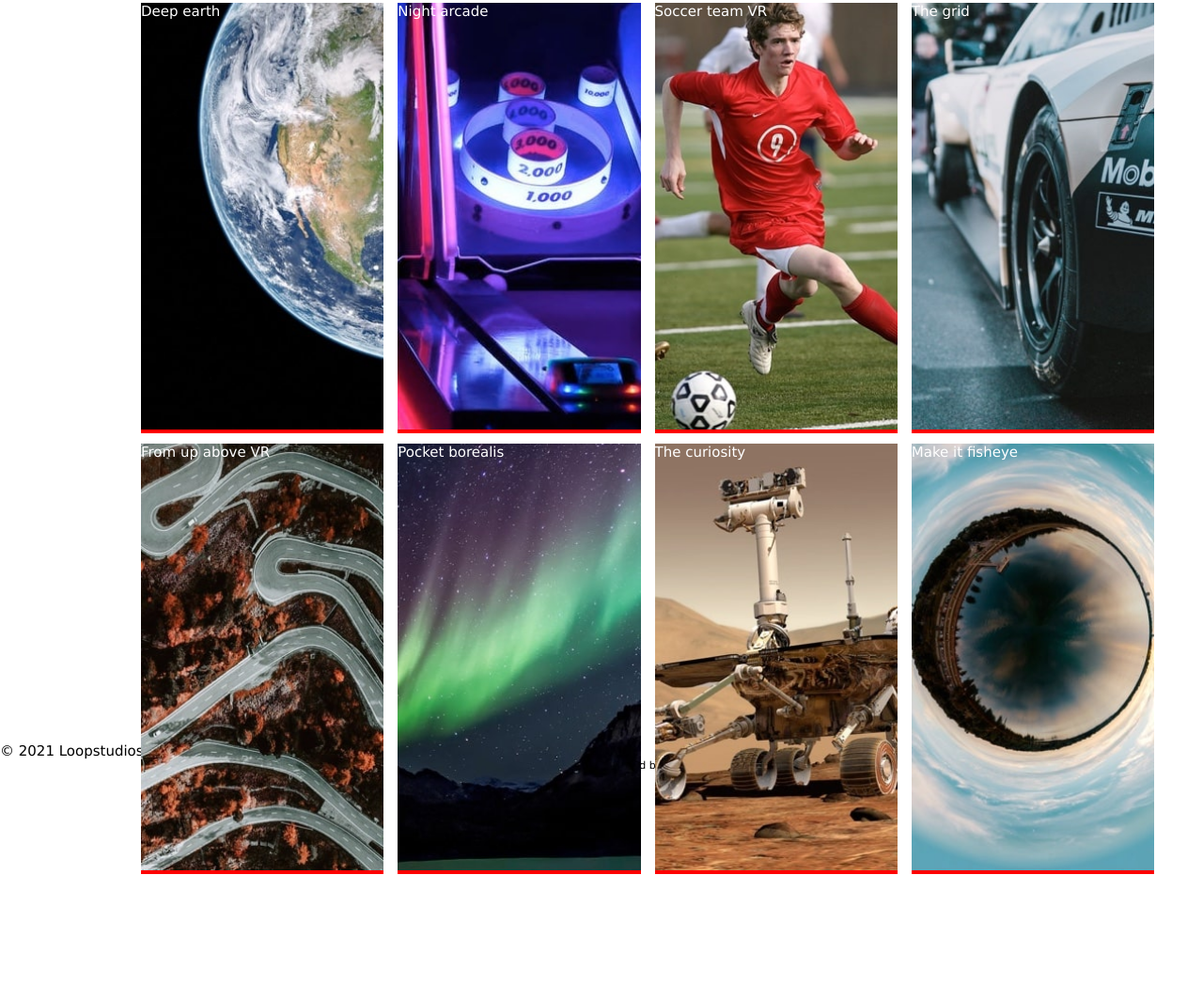
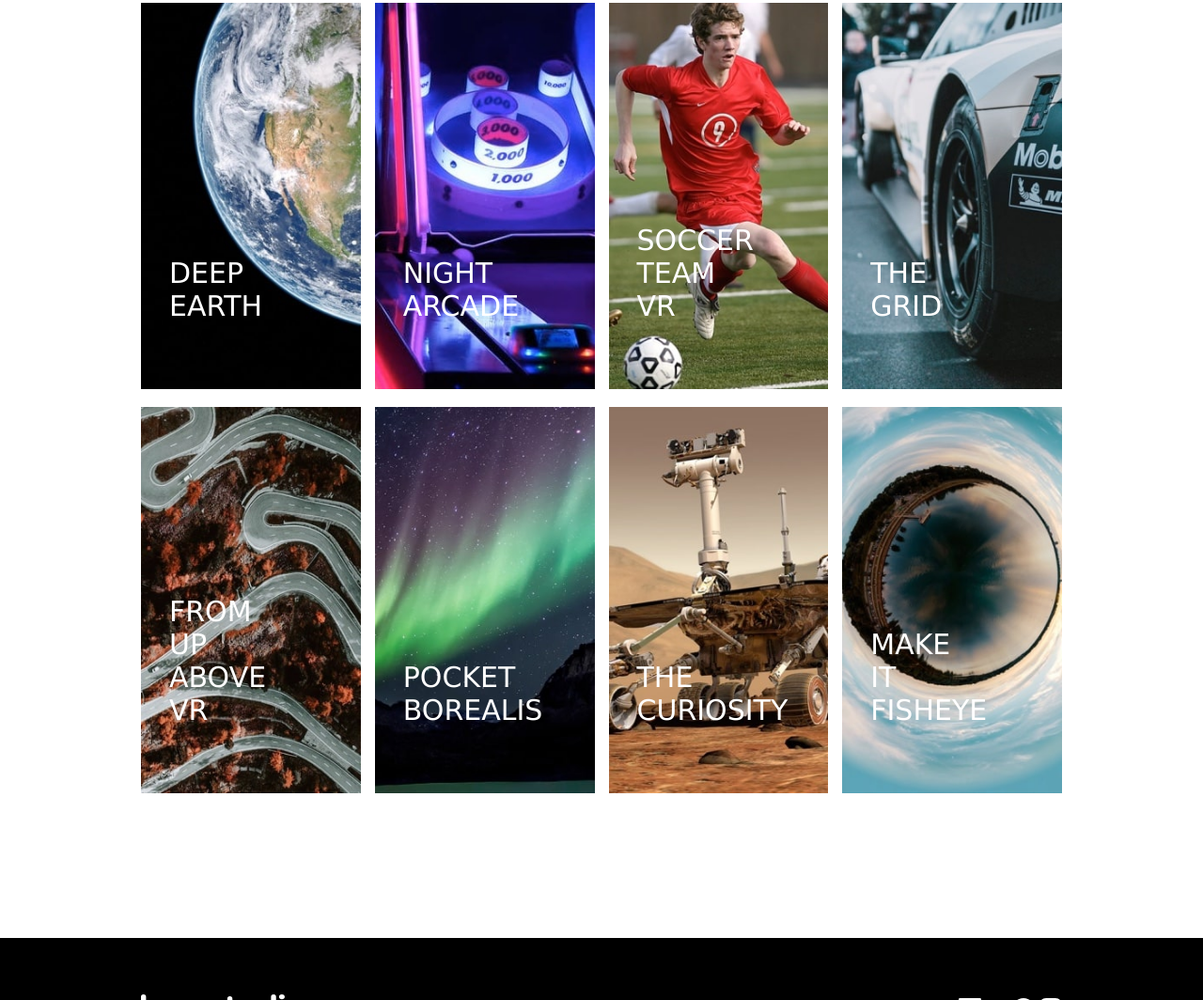
Before and after one commit to ThomasTW935/FrontEndMentor--loopstudios-landing-page, a plain HTML site: page index.html in a window 1280 px wide. Shown: the part 1736-2800 px from the top of the page at 94% size. Before the commit the page ends 2666 px from the top, so only its background shows below. Drawn offline with Linux system fonts and the light colour scheme.

Commit message:
Desktop Version Done

```diff
--- a/index.html
+++ b/index.html
@@ -15,7 +15,6 @@
   <style>
     .attribution {
       font-size: 11px;
-      text-align: center;
     }
 
     .attribution a {
@@ -28,7 +27,7 @@
   <header>
     <nav>
       <a href='#'><img src="./images/logo.svg" /></a>
-      <ul>
+      <ul class='navList__Underline'>
         <li><a href='#'>About</a></li>
         <li><a href='#'>Careers</a></li>
         <li><a href='#'>Events</a></li>
@@ -63,7 +62,7 @@
       </div>
       <ul class='creations__List'>
         <li>
-          <a>
+          <a href='#'>
             <img src='./images/desktop/image-deep-earth.jpg' />
             <span>Deep earth</span>
           </a>
@@ -114,22 +113,28 @@
     </section>
   </main>
 
-  <footer>
-    <a href='#'><img src="./images/logo.svg" /></a>
-    <ul>
+  <footer class='footer'>
+    <a href='#' class='footer__Logo'><img src="./images/logo.svg" /></a>
+    <ul class='footer__List navList__Underline'>
       <li><a href='#'>About</a></li>
       <li><a href='#'>Careers</a></li>
       <li><a href='#'>Events</a></li>
       <li><a href='#'>Products</a></li>
       <li><a href='#'>Support</a></li>
     </ul>
+    <div class="footer__Icons">
+      <img src='./images/icon-facebook.svg' />
+      <img src='./images/icon-twitter.svg' />
+      <img src='./images/icon-pinterest.svg' />
+      <img src='./images/icon-instagram.svg' />
+    </div>
+    <p class='footer__Credits'>© 2021 Loopstudios. All rights reserved.</p>
+
+    <div class="attribution">
+      Challenge by <a href="https://www.frontendmentor.io?ref=challenge" target="_blank">Frontend Mentor</a>.
+      Coded by <a href="#">Daryl Thomas</a>.
+    </div>
   </footer>
-  © 2021 Loopstudios. All rights reserved.
-
-  <div class="attribution">
-    Challenge by <a href="https://www.frontendmentor.io?ref=challenge" target="_blank">Frontend Mentor</a>.
-    Coded by <a href="#">Your Name Here</a>.
-  </div>
 </body>
 
 </html>
--- a/styles.scss
+++ b/styles.scss
@@ -13,6 +13,9 @@ html {
   font-family: "Lucida Sans", "Lucida Sans Regular", "Lucida Grande", "Lucida Sans Unicode", Geneva, Verdana, sans-serif;
   font-weight: 300;
 }
+main {
+  height: auto;
+}
 h1 {
   font-family: -apple-system, BlinkMacSystemFont, "Segoe UI", Roboto, Oxygen, Ubuntu, Cantarell, "Open Sans",
     "Helvetica Neue", sans-serif;
@@ -27,16 +30,7 @@ a {
 li {
   list-style: none;
 }
-header {
-  nav {
-    display: flex;
-    justify-content: space-between;
-    align-items: center;
-    position: absolute;
-    z-index: 99;
-    padding: 4rem 10rem;
-    width: 100%;
-    ul {
+.navList__Underline {
   display: flex;
   gap: 3em;
   a {
@@ -58,10 +52,19 @@ header {
     }
   }
 }
+header {
+  nav {
+    display: flex;
+    justify-content: space-between;
+    align-items: center;
+    position: absolute;
+    z-index: 99;
+    padding: 4rem 10rem;
+    width: 100%;
   }
 }
 section {
-  height: 100vh;
+  min-height: 100vh;
   padding: 0 10rem;
 }
 .hero {
@@ -133,23 +136,71 @@ section {
   &__List {
     display: grid;
     grid-template-columns: repeat(4, 1fr);
+    padding-bottom: 10rem;
     gap: 1em;
     li {
       position: relative;
     }
     a {
+      &::before {
+        content: "";
+        position: absolute;
+        height: 100%;
         width: 100%;
-      height: 100%;
-      background: red;
+      }
+      &:hover {
+        &::before {
+          background: $white;
+          opacity: 0.5;
+        }
+        span {
+          color: $black;
+        }
+      }
       img {
-        width: auto;
-        height: 100%;
+        width: 100%;
+        height: auto;
       }
       span {
         position: absolute;
-        top: 0;
+        bottom: 5rem;
         left: 0;
+        text-transform: uppercase;
+        font-size: 2rem;
+        padding-left: 2rem;
+        width: 57%;
       }
     }
   }
 }
+.footer {
+  background: $black;
+  display: grid;
+  grid-template: repeat(3, 1fr) / repeat(2, 1fr);
+  grid-template-areas:
+    "logo icons"
+    "list credits"
+    ". attribution";
+  padding: 4rem 10rem;
+  gap: 1rem;
+  color: $white;
+  align-items: center;
+  text-align: right;
+  &__Logo {
+    grid-area: logo;
+    text-align: left;
+  }
+  &__List {
+    grid-area: list;
+    text-align: left;
+  }
+  &__Icons {
+    grid-area: icons;
+  }
+  &__Credits {
+    grid-area: credits;
+  }
+  .attribution {
+    grid-area: attribution;
+  }
+}
```
Also changed, not shown: styles.css, 1 other file. Lines whose indentation alone changed are shown as unchanged.
